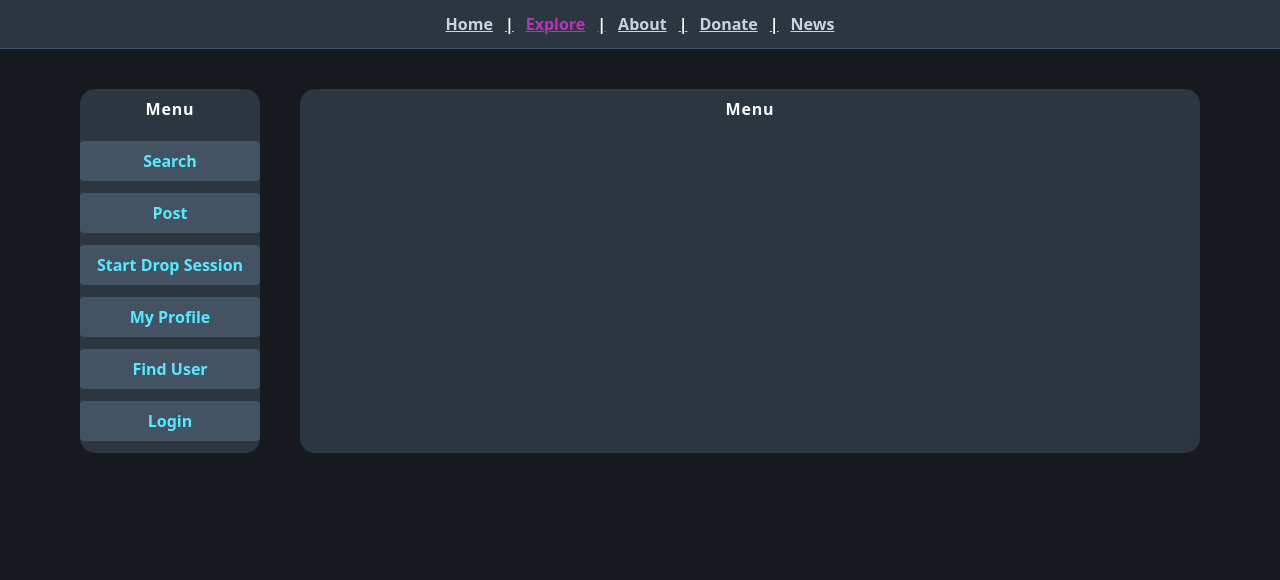
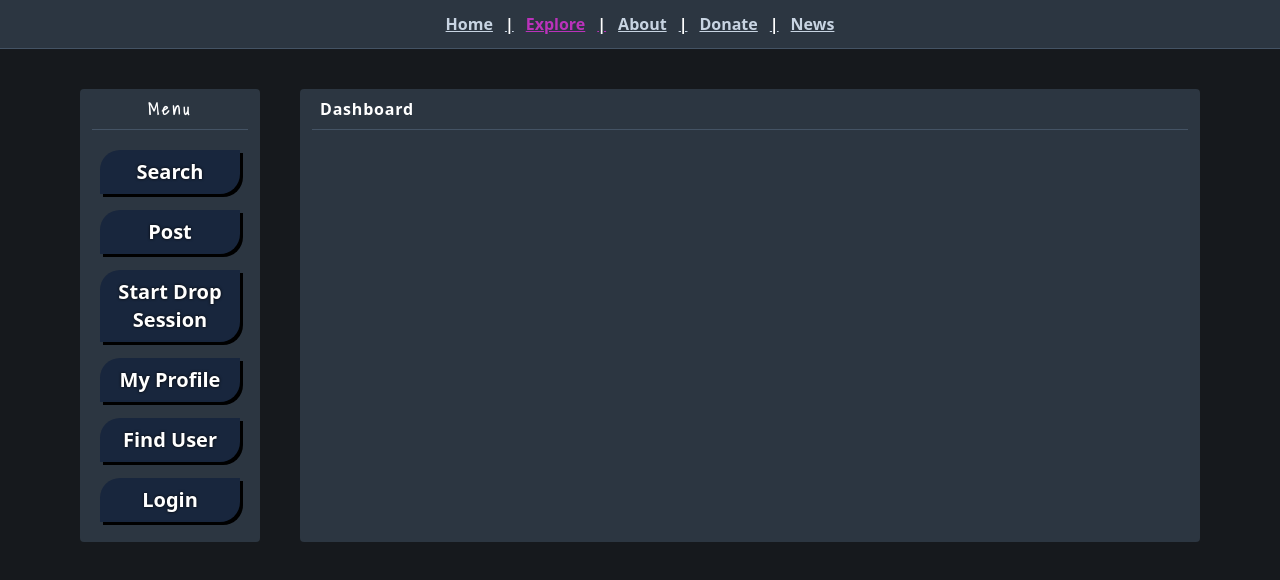
Before and after one commit to william-horn/wizard-wiki, a Next.js app: page /explore in a window 1280 px wide. Shown: the top 580 px of the page. Built offline with nearby package versions, Linux system fonts and the light colour scheme; a web font is replaced by a local one.

Commit message:
styling explore page

```diff
--- a/pages/explore/index.js
+++ b/pages/explore/index.js
@@ -14,25 +14,25 @@ const Explore = function() {
   // const { currentPage, lastPage } = useAppContext();
 
   return (
-    <Container add="h-full">
+    <Container>
 
-      <Container add="p-10 flex justify-evenly h-full">
+      <Container add="p-10 flex justify-evenly">
 
 
-        <Container add="w-[15%] bg-secondary rounded-[15px]">
-          <Title add="tracking-wider" className="tracking-">Menu</Title>
+        <Container add="w-[15%] bg-secondary rounded h-fit pb-3">
+          <Title add="tracking-wider shadows-font bottom-line mx-3 mb-3">Menu</Title>
           <Container add="flex flex-col">
-            <button className="p-2 mb-3 font-bold rounded bg-color-6 text-color-5">Search</button>
-            <button className="p-2 mb-3 font-bold rounded bg-color-6 text-color-5">Post</button>
-            <button className="p-2 mb-3 font-bold rounded bg-color-6 text-color-5">Start Drop Session</button>
-            <button className="p-2 mb-3 font-bold rounded bg-color-6 text-color-5">My Profile</button>
-            <button className="p-2 mb-3 font-bold rounded bg-color-6 text-color-5">Find User</button>
-            <button className="p-2 mb-3 font-bold rounded bg-color-6 text-color-5">Login</button>
+            <button className="p-2 mx-5 my-2 text-xl font-extrabold rounded-br-[20px] rounded-tl-[20px] text-white bg-[#18263d] shadow-[3px_3px_0_rgb(0,0,0)] text-shadow-md">Search</button>
+            <button className="p-2 mx-5 my-2 text-xl font-extrabold rounded-br-[20px] rounded-tl-[20px] text-white bg-[#18263d] shadow-[3px_3px_0_rgb(0,0,0)] text-shadow-md">Post</button>
+            <button className="p-2 mx-5 my-2 text-xl font-extrabold rounded-br-[20px] rounded-tl-[20px] text-white bg-[#18263d] shadow-[3px_3px_0_rgb(0,0,0)] text-shadow-md">Start Drop Session</button>
+            <button className="p-2 mx-5 my-2 text-xl font-extrabold rounded-br-[20px] rounded-tl-[20px] text-white bg-[#18263d] shadow-[3px_3px_0_rgb(0,0,0)] text-shadow-md">My Profile</button>
+            <button className="p-2 mx-5 my-2 text-xl font-extrabold rounded-br-[20px] rounded-tl-[20px] text-white bg-[#18263d] shadow-[3px_3px_0_rgb(0,0,0)] text-shadow-md">Find User</button>
+            <button className="p-2 mx-5 my-2 text-xl font-extrabold rounded-br-[20px] rounded-tl-[20px] text-white bg-[#18263d] shadow-[3px_3px_0_rgb(0,0,0)] text-shadow-md">Login</button>
           </Container>
         </Container>
 
-        <Container add="w-[75%] bg-secondary rounded-[15px]">
-          <Title add="tracking-wider" className="tracking-">Menu</Title>
+        <Container add="w-[75%] bg-secondary rounded fade-in-slow">
+          <Title add="tracking-wider text-left bottom-line mx-3 mb-7" remove="text-center">Dashboard</Title>
         </Container>
 
       </Container>
--- a/styles/globals.css
+++ b/styles/globals.css
@@ -101,10 +101,31 @@ a {
   /* animation: linear 10s logo-color infinite; */
 }
 
+.text-shadow-md {
+  text-shadow: 0 0 3px black;
+}
+
 .transition-header {
+  /* --header-anim */
   animation-timing-function: cubic-bezier(0.68, -0.55, 0.265, 1.55);
   animation-delay: 0s;
   animation-name: var(--header-anim);
+  animation-duration: 0.5s;
+  animation-fill-mode: forwards;
+}
+
+.fade-in-slow {
+  /* --fade-anim */
+  animation-timing-function: linear;
+  animation-name: fade-in;
+  animation-duration: 1s;
+  animation-fill-mode: forwards;
+}
+
+.fade-in-fast {
+  /* --fade-anim */
+  animation-timing-function: linear;
+  animation-name: fade-in;
   animation-duration: 0.5s;
   animation-fill-mode: forwards;
 }
@@ -130,6 +151,11 @@ a {
   100% { margin-top: 0px; }
 }
 
+@keyframes fade-in {
+  0% { opacity: 0; }
+  100% { opacity: 1; }
+}
+
 /*
   min-width = everything ABOVE this will take effect
   max-width = everything BELOW this will take effect
```
